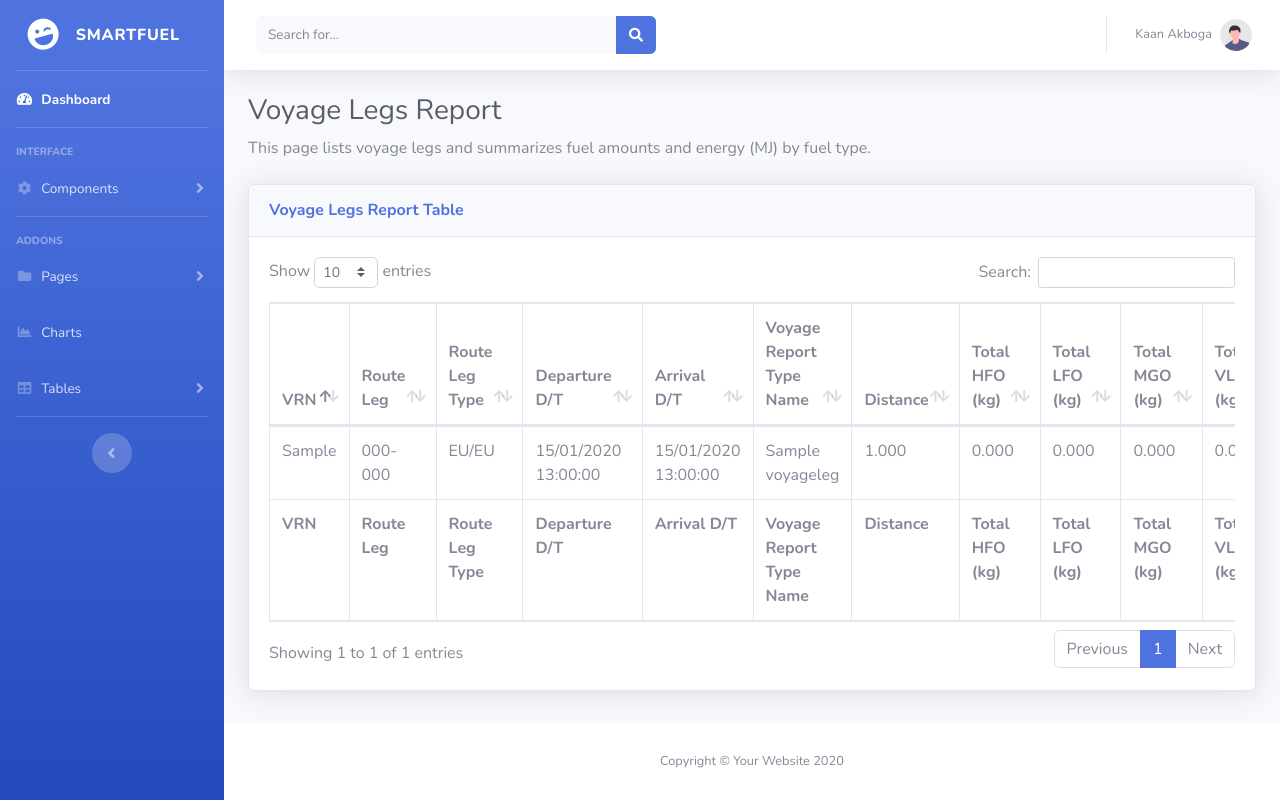
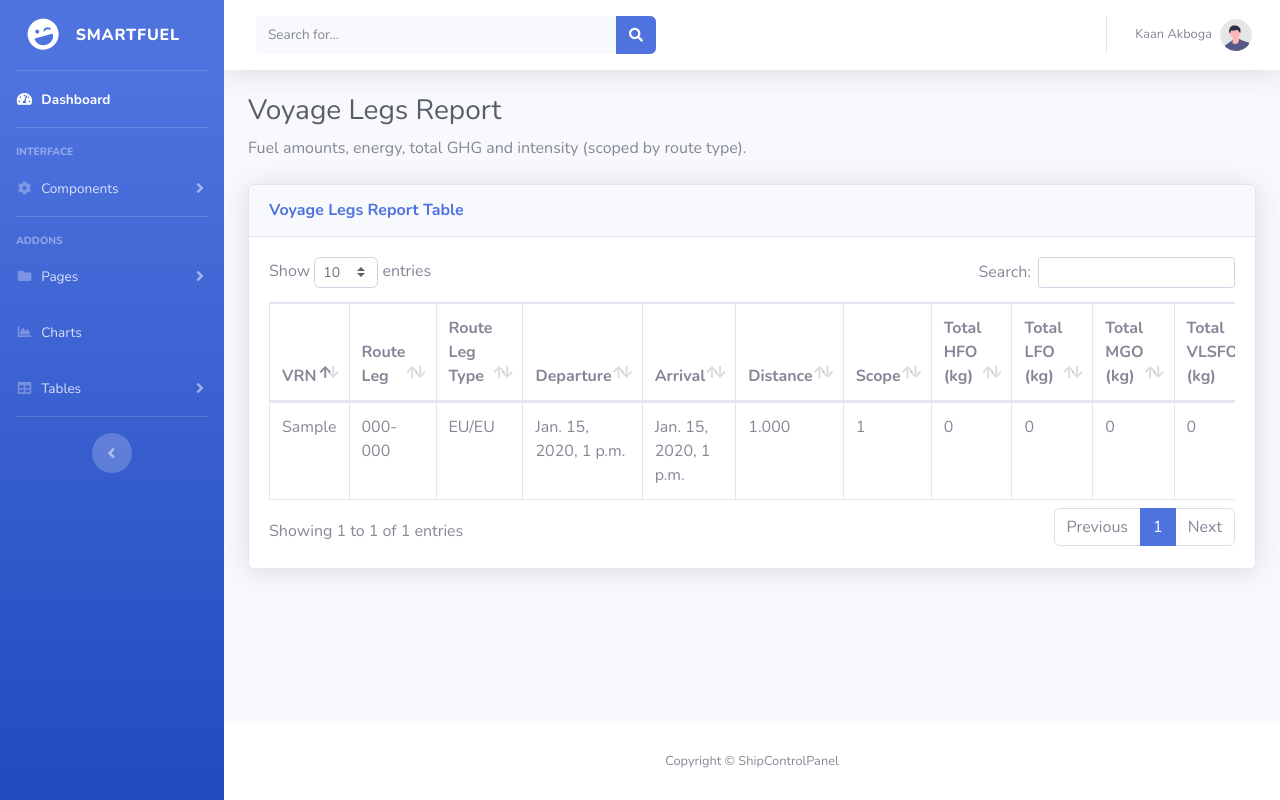
Before and after one commit to kaanakboga/SmartFuel, a Django app: page /voyage-legs-report/ in a window 1280 px wide. Run offline with Django 5.2, Linux system fonts and the light colour scheme; tables that the repository leaves empty hold one stand-in row (values such as "Sample post"); some libraries are stand-ins or nearby versions.

```diff
--- a/DjangoProject1/urls.py
+++ b/DjangoProject1/urls.py
@@ -1,40 +1,34 @@
 from django.contrib import admin
 from django.urls import path
-from core.views import (
-    index, login, error, blank, buttons, cards, charts,
-    register, tables, utilities_color, utilities_other,
-    utilities_border, utilities_animation, forgotpassword,
-    fleet_list, add_ship
-)
-from core.views import voyage_legs_table
+
 from core import views
 
 urlpatterns = [
-    path('admin/', admin.site.urls),
-    path('', index, name='index'),
+    path("admin/", admin.site.urls),
+    path("", views.index, name="index"),
 
-    path('login/', login, name='login'),
-    path('register/', register, name='register'),
-    path('forgotpassword/', forgotpassword, name='forgot_password'),
+    path("login/", views.login, name="login"),
+    path("register/", views.register, name="register"),
+    path("forgotpassword/", views.forgotpassword, name="forgot_password"),
 
-    path('cards/', cards, name='cards'),
-    path('charts/', charts, name='charts'),
-    path('tables/', tables, name='tables'),
-    path('error/', error, name='error'),
-    path('blank/', blank, name='blank'),
-    path('buttons/', buttons, name='buttons'),
+    path("cards/", views.cards, name="cards"),
+    path("charts/", views.charts, name="charts"),
+    path("tables/", views.tables, name="tables"),
+    path("error/", views.error, name="error"),
+    path("blank/", views.blank, name="blank"),
+    path("buttons/", views.buttons, name="buttons"),
 
-    path('utilities-color/', utilities_color, name='utilities-color'),
-    path('utilities-other/', utilities_other, name='utilities-other'),
-    path('utilities-border/', utilities_border, name='utilities-border'),
-    path('utilities-animation/', utilities_animation, name='utilities-animation'),
+    path("utilities-color/", views.utilities_color, name="utilities-color"),
+    path("utilities-other/", views.utilities_other, name="utilities-other"),
+    path("utilities-border/", views.utilities_border, name="utilities-border"),
+    path("utilities-animation/", views.utilities_animation, name="utilities-animation"),
 
-    path('fleet/', fleet_list, name='fleet_list'),
-    path('add-ship/', add_ship, name='add_ship'),
+    path("fleet/", views.fleet_list, name="fleet_list"),
+    path("add-ship/", views.add_ship, name="add_ship"),
 
-    path("voyage-legs/", voyage_legs_table, name="voyage_legs"),
+    path("voyage-legs/", views.voyage_legs_table, name="voyage_legs"),
+    path("voyage-legs-report/", views.voyage_legs_report_table, name="voyage_legs_report"),
 
-path("voyage-legs-report/", views.voyage_legs_report_table, name="voyage_legs_report"),
-
-
+    # NEW: fuel reference table page
+    path("fuels-reference/", views.fuels_reference_table, name="fuels_reference"),
 ]
--- a/core/views.py
+++ b/core/views.py
@@ -1,74 +1,97 @@
-from urllib import request
 from django.shortcuts import render, redirect
-from .models import Ship
-from .models import VoyageLeg
+from .models import Ship, VoyageLeg, Fuel
 
-# Create your core here.
+
 def index(request):
-    return render(request, 'index.html')
+    return render(request, "index.html")
+
 
 def login(request):
-    return render(request, 'login.html')
+    return render(request, "login.html")
+
 
 def forgotpassword(request):
-    return render(request, 'forgot-password.html')
+    return render(request, "forgot-password.html")
+
 
 def register(request):
-    return render(request, 'register.html')
+    return render(request, "register.html")
+
 
 def tables(request):
     ships = Ship.objects.all()
-    return render(request, 'tables.html', {'ships': ships})
+    return render(request, "tables.html", {"ships": ships})
+
 
 def cards(request):
-    return render(request, 'cards.html')
+    return render(request, "cards.html")
+
 
 def charts(request):
-    return render(request, 'charts.html')
+    return render(request, "charts.html")
+
 
 def buttons(request):
-    return render(request, 'buttons.html')
+    return render(request, "buttons.html")
+
 
 def blank(request):
-    return render(request, 'blank.html')
+    return render(request, "blank.html")
+
 
 def error(request):
-    return render(request, '404.html')
+    return render(request, "404.html")
+
 
 def utilities_animation(request):
-    return render(request, 'utilities-animation.html')
+    return render(request, "utilities-animation.html")
+
 
 def utilities_border(request):
-    return render(request, 'utilities-border.html')
+    return render(request, "utilities-border.html")
+
 
 def utilities_color(request):
-    return render(request, 'utilities-color.html')
+    return render(request, "utilities-color.html")
+
 
 def utilities_other(request):
-    return render(request, 'utilities-other.html')
+    return render(request, "utilities-other.html")
 
 
 def fleet_list(request):
     ships = Ship.objects.all()
-    return render(request, 'tables.html', {'ships': ships})
+    return render(request, "tables.html", {"ships": ships})
 
 
 def add_ship(request):
     if request.method == "POST":
         Ship.objects.create(
-            name=request.POST.get('name'),
-            ship_type=request.POST.get('ship_type'),
-            gt=request.POST.get('gt'),
-            fuel_type=request.POST.get('fuel_type'),
-            emission_level=request.POST.get('emission_level'),
-            compliance_strategy=request.POST.get('compliance_strategy')
+            name=request.POST.get("name"),
+            ship_type=request.POST.get("ship_type"),
+            gt=request.POST.get("gt"),
+            fuel_type=request.POST.get("fuel_type"),
+            emission_level=request.POST.get("emission_level"),
+            compliance_strategy=request.POST.get("compliance_strategy"),
         )
-        return redirect('fleet_list')
+        return redirect("fleet_list")
+    return redirect("fleet_list")
+
 
 def voyage_legs_table(request):
     legs = VoyageLeg.objects.select_related("departure_port", "arrival_port").order_by("-departure_dt")
     return render(request, "voyage_legs.html", {"legs": legs})
 
+
 def voyage_legs_report_table(request):
-    legs = VoyageLeg.objects.select_related("departure_port", "arrival_port").order_by("-departure_dt")
+    legs = (
+        VoyageLeg.objects.select_related("departure_port", "arrival_port")
+        .prefetch_related("fuel_items__fuel")
+        .order_by("-departure_dt")
+    )
     return render(request, "voyage_legs_report.html", {"legs": legs})
+
+
+def fuels_reference_table(request):
+    fuels = Fuel.objects.all().order_by("fuel_group", "fuel_type")
+    return render(request, "fuels_reference.html", {"fuels": fuels})
--- a/templates/partials/sidebar.html
+++ b/templates/partials/sidebar.html
@@ -74,13 +74,12 @@
     </a>
     <div id="collapseTables" class="collapse" aria-labelledby="headingTables" data-parent="#accordionSidebar">
       <div class="bg-white py-2 collapse-inner rounded">
-        <h6 class="collapse-header">Data Tables:</h6>
-        <a class="collapse-item" href="{% url 'tables' %}">Ships</a>
-        <a class="collapse-item" href="{% url 'voyage_legs' %}">Route Legs</a>
-
-        <!-- yeni sayfa linki -->
-        <a class="collapse-item" href="{% url 'voyage_legs_report' %}">Voyage Report</a>
-      </div>
+  <h6 class="collapse-header">Data Tables:</h6>
+  <a class="collapse-item" href="{% url 'tables' %}">Ships</a>
+  <a class="collapse-item" href="{% url 'voyage_legs' %}">Route Legs</a>
+  <a class="collapse-item" href="{% url 'voyage_legs_report' %}">Voyage Report</a>
+  <a class="collapse-item" href="{% url 'fuels_reference' %}">Fuel Reference</a>
+</div>
     </div>
   </li>
 
--- a/templates/voyage_legs_report.html
+++ b/templates/voyage_legs_report.html
@@ -1,15 +1,11 @@
 {% load static %}
 <!DOCTYPE html>
 <html lang="en">
-
 <head>
     <meta charset="utf-8">
     <meta http-equiv="X-UA-Compatible" content="IE=edge">
     <meta name="viewport" content="width=device-width, initial-scale=1, shrink-to-fit=no">
-    <meta name="description" content="">
-    <meta name="author" content="">
-
-    <title>SB Admin 2 - Tables</title>
+    <title>Voyage Legs Report</title>
 
     <link href="{% static 'vendor/fontawesome-free/css/all.min.css' %}" rel="stylesheet" type="text/css">
     <link href="https://fonts.googleapis.com/css?family=Nunito:200,200i,300,300i,400,400i,600,600i,700,700i,800,800i,900,900i" rel="stylesheet">
@@ -19,7 +15,6 @@
 
 <body id="page-top">
 <div id="wrapper">
-
     {% include "partials/sidebar.html" %}
 
     <div id="content-wrapper" class="d-flex flex-column">
@@ -46,22 +41,12 @@
 
                 <ul class="navbar-nav ml-auto">
                     <div class="topbar-divider d-none d-sm-block"></div>
-
                     <li class="nav-item dropdown no-arrow">
                         <a class="nav-link dropdown-toggle" href="#" id="userDropdown" role="button"
                            data-toggle="dropdown" aria-haspopup="true" aria-expanded="false">
                             <span class="mr-2 d-none d-lg-inline text-gray-600 small">Kaan Akboga</span>
                             <img class="img-profile rounded-circle" src="{% static 'img/undraw_profile.svg' %}">
                         </a>
-                        <div class="dropdown-menu dropdown-menu-right shadow animated--grow-in" aria-labelledby="userDropdown">
-                            <a class="dropdown-item" href="#"><i class="fas fa-user fa-sm fa-fw mr-2 text-gray-400"></i>Profile</a>
-                            <a class="dropdown-item" href="#"><i class="fas fa-cogs fa-sm fa-fw mr-2 text-gray-400"></i>Settings</a>
-                            <a class="dropdown-item" href="#"><i class="fas fa-list fa-sm fa-fw mr-2 text-gray-400"></i>Activity Log</a>
-                            <div class="dropdown-divider"></div>
-                            <a class="dropdown-item" href="#" data-toggle="modal" data-target="#logoutModal">
-                                <i class="fas fa-sign-out-alt fa-sm fa-fw mr-2 text-gray-400"></i>Logout
-                            </a>
-                        </div>
                     </li>
                 </ul>
             </nav>
@@ -69,7 +54,7 @@
             <div class="container-fluid">
                 <h1 class="h3 mb-2 text-gray-800">Voyage Legs Report</h1>
                 <p class="mb-4">
-                    This page lists voyage legs and summarizes fuel amounts and energy (MJ) by fuel type.
+                    Fuel amounts, energy, total GHG and intensity (scoped by route type).
                 </p>
 
                 <div class="card shadow mb-4">
@@ -85,10 +70,10 @@
                                     <th>VRN</th>
                                     <th>Route Leg</th>
                                     <th>Route Leg Type</th>
-                                    <th>Departure D/T</th>
-                                    <th>Arrival D/T</th>
-                                    <th>Voyage Report Type Name</th>
+                                    <th>Departure</th>
+                                    <th>Arrival</th>
                                     <th>Distance</th>
+                                    <th>Scope</th>
 
                                     <th>Total HFO (kg)</th>
                                     <th>Total LFO (kg)</th>
@@ -101,32 +86,14 @@
                                     <th>MGO Energy (MJ)</th>
                                     <th>VLSFO Energy (MJ)</th>
                                     <th>LNG Energy (MJ)</th>
+
+                                    <th>Shore Power (MJ)</th>
+                                    <th>Total Energy (MJ)</th>
+
+                                    <th>Total GHG (tCO2e)</th>
+                                    <th>GHG Intensity (g/MJ)</th>
                                 </tr>
                                 </thead>
-
-                                <tfoot>
-                                <tr>
-                                    <th>VRN</th>
-                                    <th>Route Leg</th>
-                                    <th>Route Leg Type</th>
-                                    <th>Departure D/T</th>
-                                    <th>Arrival D/T</th>
-                                    <th>Voyage Report Type Name</th>
-                                    <th>Distance</th>
-
-                                    <th>Total HFO (kg)</th>
-                                    <th>Total LFO (kg)</th>
-                                    <th>Total MGO (kg)</th>
-                                    <th>Total VLSFO (kg)</th>
-                                    <th>Total LNG (kg)</th>
-
-                                    <th>HFO Energy (MJ)</th>
-                                    <th>LFO Energy (MJ)</th>
-                                    <th>MGO Energy (MJ)</th>
-                                    <th>VLSFO Energy (MJ)</th>
-                                    <th>LNG Energy (MJ)</th>
-                                </tr>
-                                </tfoot>
 
                                 <tbody>
                                 {% for leg in legs %}
@@ -134,23 +101,28 @@
                                         <td>{{ leg.vrn }}</td>
                                         <td>{{ leg.route_leg }}</td>
                                         <td>{{ leg.route_leg_type }}</td>
-                                        <td>{{ leg.departure_dt|date:"d/m/Y H:i:s" }}</td>
-                                        <td>{{ leg.arrival_dt|date:"d/m/Y H:i:s" }}</td>
+                                        <td>{{ leg.departure_dt }}</td>
+                                        <td>{{ leg.arrival_dt }}</td>
+                                        <td>{{ leg.distance }}</td>
+                                        <td>{{ leg.scope_factor }}</td>
 
-                                        <td>{% if leg.voyage_report_type_name %}{{ leg.voyage_report_type_name }}{% else %}-{% endif %}</td>
-                                        <td>{% if leg.distance %}{{ leg.distance|floatformat:3 }}{% else %}-{% endif %}</td>
+                                        <td>{{ leg.total_hfo_kg }}</td>
+                                        <td>{{ leg.total_lfo_kg }}</td>
+                                        <td>{{ leg.total_mgo_kg }}</td>
+                                        <td>{{ leg.total_vlsfo_kg }}</td>
+                                        <td>{{ leg.total_lng_kg }}</td>
 
-                                        <td>{{ leg.total_hfo_kg|floatformat:3 }}</td>
-                                        <td>{{ leg.total_lfo_kg|floatformat:3 }}</td>
-                                        <td>{{ leg.total_mgo_kg|floatformat:3 }}</td>
-                                        <td>{{ leg.total_vlsfo_kg|floatformat:3 }}</td>
-                                        <td>{{ leg.total_lng_kg|floatformat:3 }}</td>
+                                        <td>{{ leg.hfo_energy_mj }}</td>
+                                        <td>{{ leg.lfo_energy_mj }}</td>
+                                        <td>{{ leg.mgo_energy_mj }}</td>
+                                        <td>{{ leg.vlsfo_energy_mj }}</td>
+                                        <td>{{ leg.lng_energy_mj }}</td>
 
-                                        <td>{% if leg.hfo_energy_mj is not None %}{{ leg.hfo_energy_mj|floatformat:3 }}{% else %}-{% endif %}</td>
-                                        <td>{% if leg.lfo_energy_mj is not None %}{{ leg.lfo_energy_mj|floatformat:3 }}{% else %}-{% endif %}</td>
-                                        <td>{% if leg.mgo_energy_mj is not None %}{{ leg.mgo_energy_mj|floatformat:3 }}{% else %}-{% endif %}</td>
-                                        <td>{% if leg.vlsfo_energy_mj is not None %}{{ leg.vlsfo_energy_mj|floatformat:3 }}{% else %}-{% endif %}</td>
-                                        <td>{% if leg.lng_energy_mj is not None %}{{ leg.lng_energy_mj|floatformat:3 }}{% else %}-{% endif %}</td>
+                                        <td>{{ leg.shore_power_energy_mj }}</td>
+                                        <td>{{ leg.total_energy_mj_scoped }}</td>
+
+                                        <td>{{ leg.total_ghg_tco2e }}</td>
+                                        <td>{{ leg.ghg_intensity_g_per_mj }}</td>
                                     </tr>
                                 {% endfor %}
                                 </tbody>
@@ -166,30 +138,11 @@
         <footer class="sticky-footer bg-white">
             <div class="container my-auto">
                 <div class="copyright text-center my-auto">
-                    <span>Copyright &copy; Your Website 2020</span>
+                    <span>Copyright &copy; ShipControlPanel</span>
                 </div>
             </div>
         </footer>
-    </div>
-</div>
 
-<a class="scroll-to-top rounded" href="#page-top"><i class="fas fa-angle-up"></i></a>
-
-<div class="modal fade" id="logoutModal" tabindex="-1" role="dialog" aria-labelledby="exampleModalLabel" aria-hidden="true">
-    <div class="modal-dialog" role="document">
-        <div class="modal-content">
-            <div class="modal-header">
-                <h5 class="modal-title" id="exampleModalLabel">Ready to Leave?</h5>
-                <button class="close" type="button" data-dismiss="modal" aria-label="Close">
-                    <span aria-hidden="true">×</span>
-                </button>
-            </div>
-            <div class="modal-body">Select "Logout" below if you are ready to end your current session.</div>
-            <div class="modal-footer">
-                <button class="btn btn-secondary" type="button" data-dismiss="modal">Cancel</button>
-                <a class="btn btn-primary" href="{% url 'login' %}">Login</a>
-            </div>
-        </div>
     </div>
 </div>
 
@@ -199,6 +152,11 @@
 <script src="{% static 'js/sb-admin-2.min.js' %}"></script>
 <script src="{% static 'vendor/datatables/jquery.dataTables.min.js' %}"></script>
 <script src="{% static 'vendor/datatables/dataTables.bootstrap4.min.js' %}"></script>
-<script src="{% static 'js/demo/datatables-demo.js' %}"></script>
+
+<script>
+    $(document).ready(function () {
+        $('#dataTable').DataTable();
+    });
+</script>
 </body>
 </html>
```
Also changed, not shown: core/admin.py (+39 -29 lines), core/management/commands/import_fuels.py (+15 -2 lines), core/models.py (+79 -40 lines), core/static/core/js/voyage_leg_fuel_inline_toggle.js (added, +118 -0 lines), data/liquid_fossil_fuels_wtw_split_v2.csv (+10 -9 lines), templates/fuels_reference.html (added, +84 -0 lines), core/migrations/0010_fuel_cf_ch4_ratio_fuel_cf_n2o_ratio_fuel_fuel_group.py (added).
